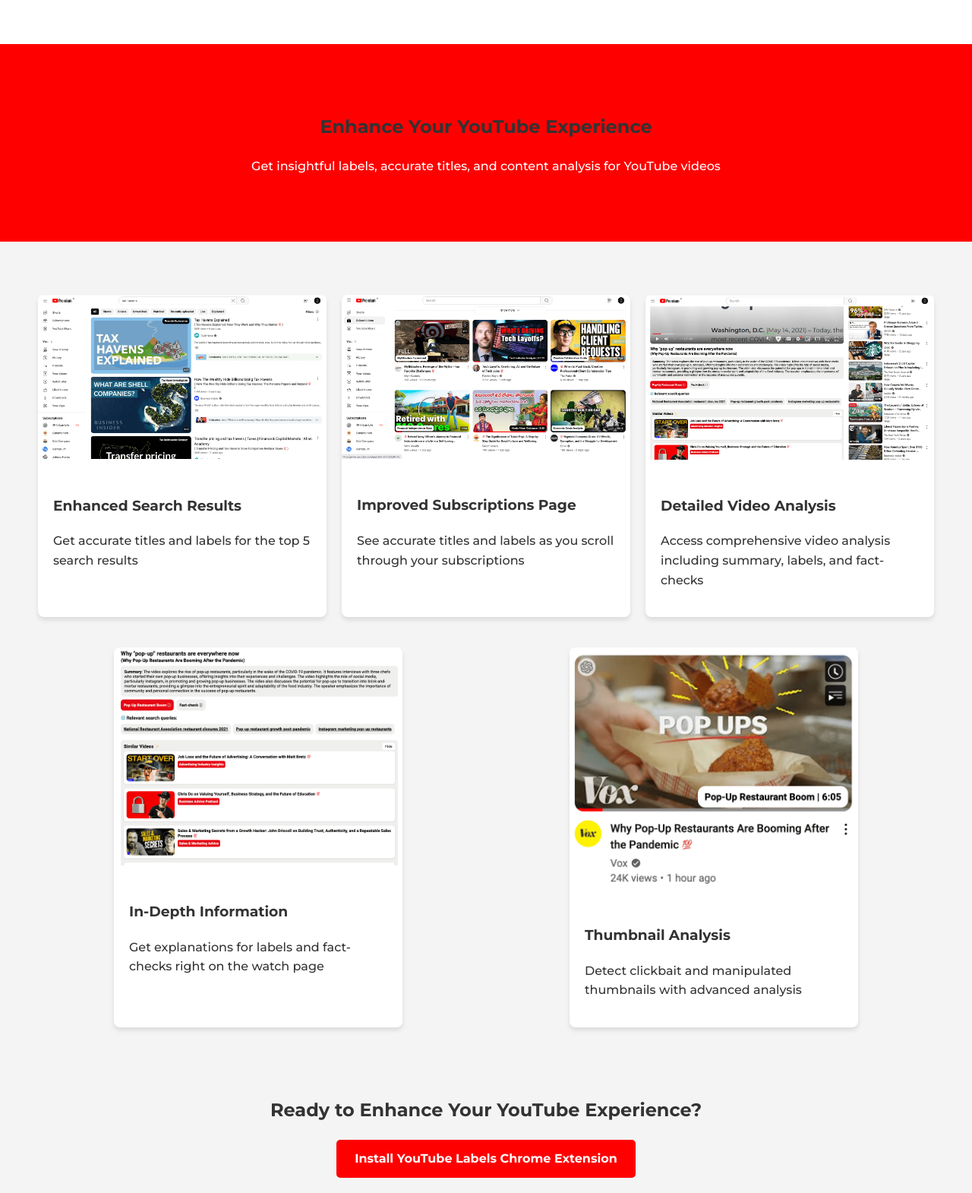
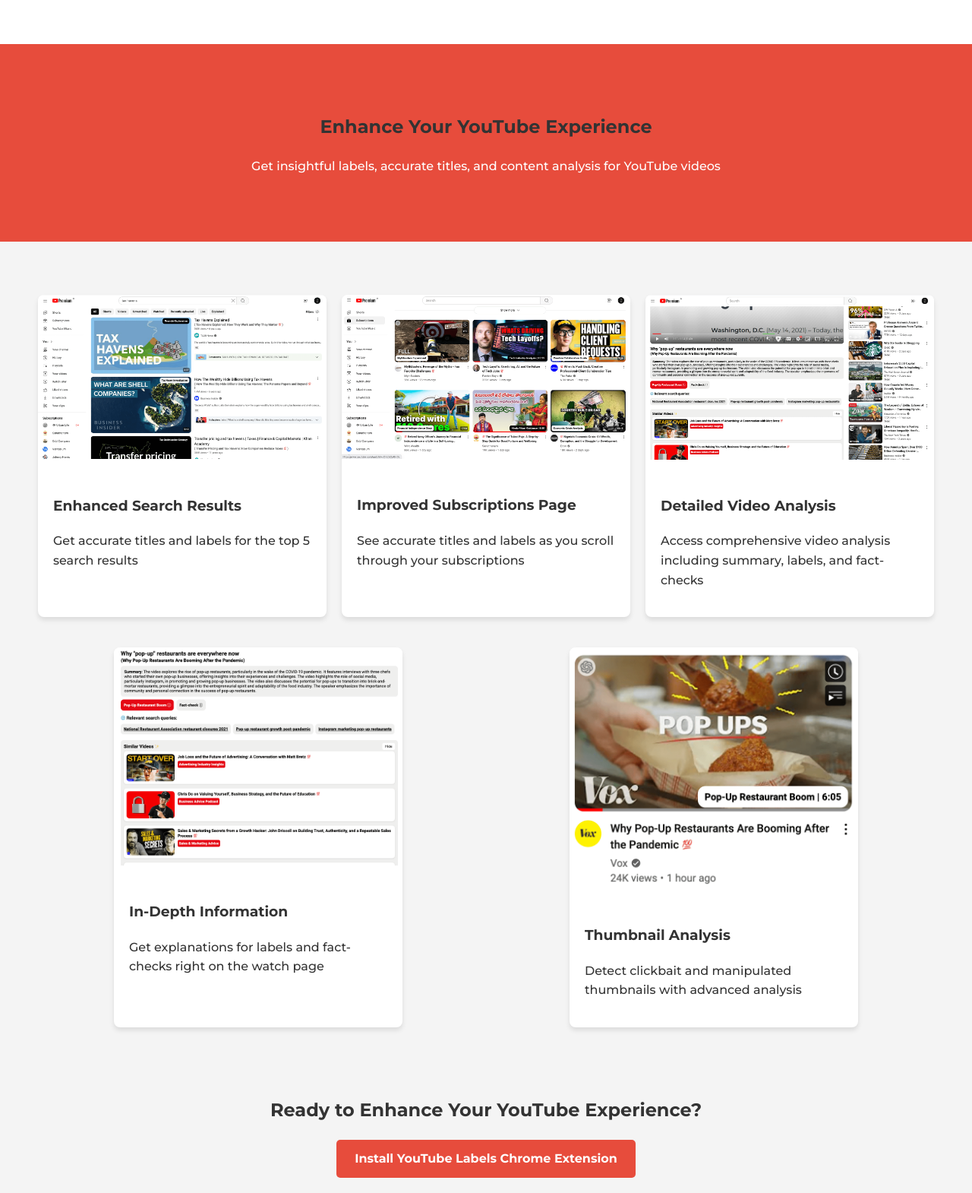
Before and after one commit to PrasanthGondi/ytlabelslandingpage, a plain HTML site: page index.html in a window 1280 px wide. Shown: the part 116-1686 px from the top of the page at 76% size. Drawn offline with Linux system fonts and the light colour scheme.

Commit message:
Update background color of hero section and button

```diff
--- a/index.html
+++ b/index.html
@@ -37,7 +37,7 @@
         color: #333;
       }
       .hero {
-        background-color: #ff0000;
+        background-color: #e74c3c;
         color: white;
         text-align: center;
         padding: 50px 0;
@@ -69,7 +69,7 @@
       }
       .button {
         display: inline-block;
-        background-color: #ff0000;
+        background-color: #e74c3c;
         color: white;
         padding: 12px 24px;
         text-decoration: none;
```
